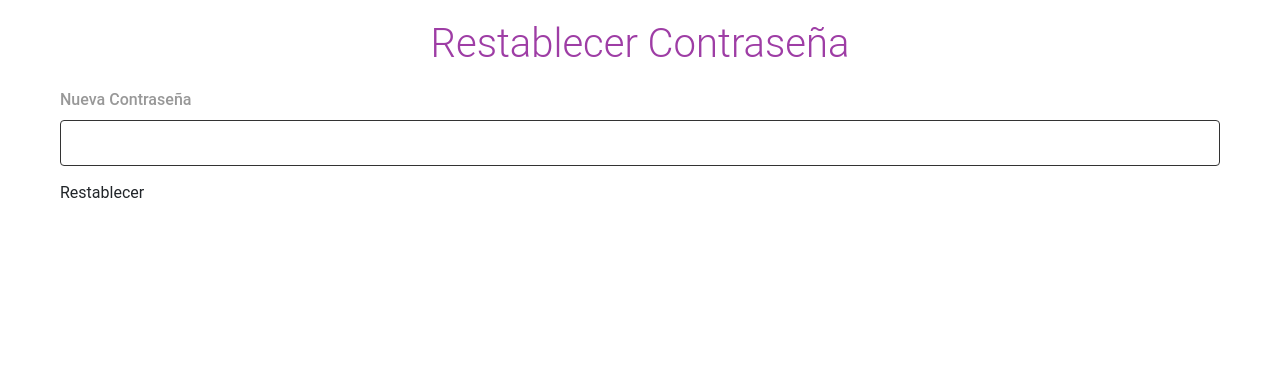
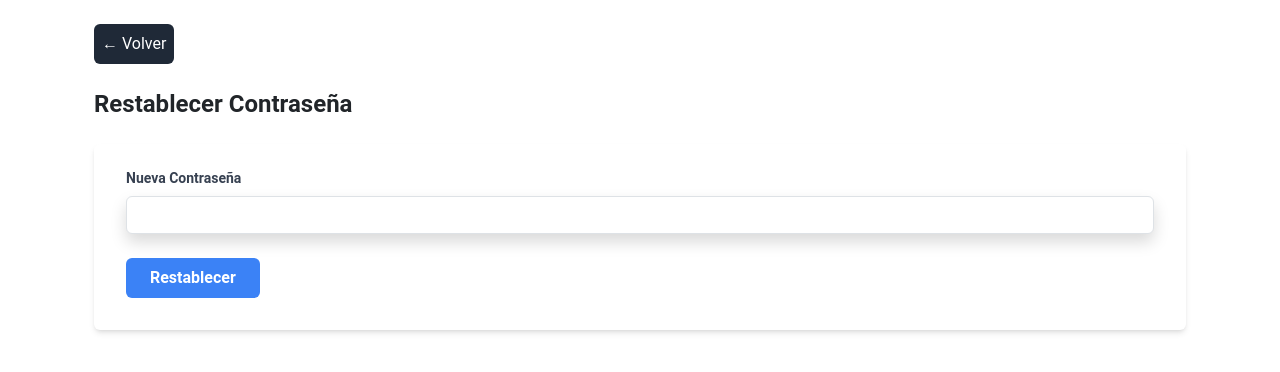
Before and after one commit to GomezFabricio/aXsFitt, a React (Vite) app in the folder client/: page /reset-password in a window 1280 px wide. Shown: the top 372 px of the page. Built offline with nearby package versions, Linux system fonts and the light colour scheme; no server answers.

Commit message:
Update server port, enable authentication middleware, and enhance navigation in inactive lists with back buttons

```diff
--- a/client/src/components/Navbar/Navbar.jsx
+++ b/client/src/components/Navbar/Navbar.jsx
@@ -83,7 +83,7 @@ const NavBar = () => {
                 <ul className="space-y-4 p-4">
                     {menuOptions.length > 0 ? (
                         menuOptions.map((option, index) => (
-                            <li key={index} className="hover:bg-gray-700 rounded px-2 py-1">
+                            <li key={index} className="hover:bg-gray-700 rounded px-4 py-2 border border-gray-600">
                                 <Link to={`/${option.toLowerCase().replace(/\s/g, '-')}`} className="text-white no-underline hover:text-gray-300">
                                     {option}
                                 </Link>
@@ -97,7 +97,7 @@ const NavBar = () => {
                     {user && (
                         <div>
                             <button
-                                className="w-full text-left px-2 py-1 bg-gray-700 rounded hover:bg-gray-600"
+                                className="w-full text-left px-4 py-2 bg-gray-700 rounded hover:bg-gray-600"
                                 onClick={toggleDropdown}
                             >
                                 {user.firstName} {user.lastName}
@@ -110,7 +110,7 @@ const NavBar = () => {
                                     )}
                                     <button
                                         onClick={handleLogout}
-                                        className="w-full text-left bg-red-500 rounded px-2 py-1 hover:bg-red-600"
+                                        className="w-full text-left bg-red-500 rounded px-4 py-2 hover:bg-red-600"
                                     >
                                         Salir
                                     </button>
--- a/client/src/pages/RequestPasswordReset/RequestPasswordReset.jsx
+++ b/client/src/pages/RequestPasswordReset/RequestPasswordReset.jsx
@@ -1,9 +1,11 @@
 import React, { useState } from 'react';
 import axios from 'axios';
+import { useNavigate } from 'react-router-dom';
 
 const RequestPasswordReset = () => {
     const [email, setEmail] = useState('');
     const [message, setMessage] = useState('');
+    const navigate = useNavigate();
 
     const handleSubmit = async (e) => {
         e.preventDefault();
@@ -17,21 +19,27 @@ const RequestPasswordReset = () => {
     };
 
     return (
-        <div className="container-page">
-            <h1>Recuperación de Contraseña</h1>
-            <form onSubmit={handleSubmit}>
-                <div className="form-group">
-                    <label>Email</label>
+        <div className="container mx-auto p-4">
+            <button onClick={() => navigate(-1)} className="mb-4 p-2 bg-gray-800 text-white rounded">
+                ← Volver
+            </button>
+            <h1 className="text-2xl font-bold mb-4">Recuperación de Contraseña</h1>
+            <form onSubmit={handleSubmit} className="bg-white shadow-md rounded px-8 pt-6 pb-8 mb-4">
+                <div className="mb-4">
+                    <label className="block text-gray-700 text-sm font-bold mb-2">Email</label>
                     <input
                         type="email"
                         value={email}
                         onChange={(e) => setEmail(e.target.value)}
                         required
+                        className="shadow appearance-none border rounded w-full py-2 px-3 text-gray-700 leading-tight focus:outline-none focus:shadow-outline"
                     />
                 </div>
-                <button type="submit">Enviar</button>
+                <button type="submit" className="bg-blue-500 hover:bg-blue-700 text-white font-bold py-2 px-4 rounded focus:outline-none focus:shadow-outline">
+                    Enviar
+                </button>
             </form>
-            {message && <p>{message}</p>}
+            {message && <p className="text-red-500 text-xs italic">{message}</p>}
         </div>
     );
 };
--- a/client/src/pages/ResetPassword/ResetPassword.jsx
+++ b/client/src/pages/ResetPassword/ResetPassword.jsx
@@ -29,21 +29,27 @@ const ResetPassword = () => {
     };
 
     return (
-        <div className="container-page">
-            <h1>Restablecer Contraseña</h1>
-            <form onSubmit={handleSubmit}>
-                <div className="form-group">
-                    <label>Nueva Contraseña</label>
+        <div className="container mx-auto p-4">
+            <button onClick={() => navigate(-1)} className="mb-4 p-2 bg-gray-800 text-white rounded">
+                ← Volver
+            </button>
+            <h1 className="text-2xl font-bold mb-4">Restablecer Contraseña</h1>
+            <form onSubmit={handleSubmit} className="bg-white shadow-md rounded px-8 pt-6 pb-8 mb-4">
+                <div className="mb-4">
+                    <label className="block text-gray-700 text-sm font-bold mb-2">Nueva Contraseña</label>
                     <input
                         type="password"
                         value={newPassword}
                         onChange={(e) => setNewPassword(e.target.value)}
                         required
+                        className="shadow appearance-none border rounded w-full py-2 px-3 text-gray-700 leading-tight focus:outline-none focus:shadow-outline"
                     />
                 </div>
-                <button type="submit">Restablecer</button>
+                <button type="submit" className="bg-blue-500 hover:bg-blue-700 text-white font-bold py-2 px-4 rounded focus:outline-none focus:shadow-outline">
+                    Restablecer
+                </button>
             </form>
-            {message && <p>{message}</p>}
+            {message && <p className="text-red-500 text-xs italic">{message}</p>}
 
             <Modal show={modalIsOpen} onHide={closeModal} centered>
                 <Modal.Header closeButton>
--- a/client/src/pages/clientes/ClientesInactivosList/ClientesInactivosList.jsx
+++ b/client/src/pages/clientes/ClientesInactivosList/ClientesInactivosList.jsx
@@ -1,4 +1,5 @@
 import React, { useEffect, useState } from 'react';
+import { useNavigate } from 'react-router-dom';
 import { getClientesInactivosRequest, activateClienteRequest } from '../../../api/clientes.api';
 import SearchInput, { createFilter } from 'react-search-input';
 import ClientesInactivosTable from '../../../components/ClientesInactivosTable/ClientesInactivosTable';
@@ -9,6 +10,7 @@ const KEYS_TO_FILTERS = ['persona_nombre', 'persona_apellido', 'persona_dni', 'p
 const ClientesInactivosList = () => {
     const [clientes, setClientes] = useState([]);
     const [searchTerm, setSearchTerm] = useState('');
+    const navigate = useNavigate();
 
     useEffect(() => {
         async function loadClientesInactivos() {
@@ -32,6 +34,9 @@ const ClientesInactivosList = () => {
     return (
         <div className="container-page">
             <div className="header">
+                <button onClick={() => navigate(-1)} className="mb-4 p-2 bg-gray-800 text-white rounded">
+                    ← Volver
+                </button>
                 <h1>Clientes Inactivos</h1>
             </div>
 
--- a/client/src/pages/usuarios/UsuariosInactivosList/UsuariosInactivosList.jsx
+++ b/client/src/pages/usuarios/UsuariosInactivosList/UsuariosInactivosList.jsx
@@ -1,4 +1,5 @@
 import React, { useEffect, useState } from 'react';
+import { useNavigate } from 'react-router-dom';
 import { getUsuariosInactivosRequest, activateUsuarioRequest } from '../../../api/usuarios.api';
 import SearchInput, { createFilter } from 'react-search-input';
 import UsuariosInactivosTable from '../../../components/UsuariosInactivosTable/UsuariosInactivosTable';
@@ -9,6 +10,7 @@ const KEYS_TO_FILTERS = ['persona_nombre', 'persona_apellido', 'persona_dni', 'u
 const UsuariosInactivosList = () => {
     const [usuarios, setUsuarios] = useState([]);
     const [searchTerm, setSearchTerm] = useState('');
+    const navigate = useNavigate();
 
     useEffect(() => {
         async function loadUsuariosInactivos() {
@@ -41,6 +43,9 @@ const UsuariosInactivosList = () => {
     return (
         <div className="container-page">
             <div className="header">
+                <button onClick={() => navigate(-1)} className="mb-4 p-2 bg-gray-800 text-white rounded">
+                    ← Volver
+                </button>
                 <h1>Usuarios Inactivos</h1>
             </div>
 
--- a/client/src/pages/vendedores/VendedoresInactivosList/VendedoresInactivosList.jsx
+++ b/client/src/pages/vendedores/VendedoresInactivosList/VendedoresInactivosList.jsx
@@ -1,4 +1,5 @@
 import React, { useEffect, useState } from 'react';
+import { useNavigate } from 'react-router-dom';
 import { getVendedoresInactivosRequest, activateVendedorRequest } from '../../../api/vendedores.api';
 import SearchInput, { createFilter } from 'react-search-input';
 import VendedoresInactivosTable from '../../../components/VendedoresInactivosTable/VendedoresInactivosTable';
@@ -9,6 +10,7 @@ const KEYS_TO_FILTERS = ['nombre', 'apellido', 'dni', 'email']; // Campos a filt
 const VendedoresInactivosList = () => {
     const [vendedoresInactivos, setVendedoresInactivos] = useState([]);
     const [searchTerm, setSearchTerm] = useState('');
+    const navigate = useNavigate();
 
     const loadVendedoresInactivos = async () => {
         try {
@@ -37,7 +39,12 @@ const VendedoresInactivosList = () => {
 
     return (
         <div className="container-page">
-            <h1>Vendedores Inactivos</h1>
+            <div className="header">
+                <button onClick={() => navigate(-1)} className="mb-4 p-2 bg-gray-800 text-white rounded">
+                    ← Volver
+                </button>
+                <h1>Vendedores Inactivos</h1>
+            </div>
 
             <h2>En esta sección podrás ver y gestionar los vendedores inactivos.</h2>
 
--- a/client/src/pages/vendedores/VendedoresList/VendedoresList.jsx
+++ b/client/src/pages/vendedores/VendedoresList/VendedoresList.jsx
@@ -31,18 +31,18 @@ const VendedoresList = () => {
     navigate('/vendedores/inactivos'); // Navegamos a la página de vendedores inactivos
   };
 
-  const handleAgregarClick = () => {
+  /* const handleAgregarClick = () => {
     navigate('/create-vendedor'); // Navegamos a la página de agregar un nuevo vendedor
-  };
+  }; */
 
   return (
     <div className="container-page">
       <div className="header">
         <h1>Vendedores</h1>
         <div className="buttons-container">
-          <button className="agregar-button" onClick={handleAgregarClick}>
+          {/* <button className="agregar-button" onClick={handleAgregarClick}>
             Agregar Vendedor
-          </button>
+          </button> */}
           <button className="inactivos-button" onClick={handleInactivosClick}>
             Ver Inactivos
           </button>
--- a/client/vite.config.js
+++ b/client/vite.config.js
@@ -7,7 +7,7 @@ import autoprefixer from 'autoprefixer';
 export default defineConfig({
   plugins: [react()],
   server: {
-    port: 5173,
+    port: 5174,
     https: {
       key: fs.readFileSync('../certificates/server.key'),
       cert: fs.readFileSync('../certificates/server.crt'),
```
Also changed, not shown: client/src/pages/RequestPasswordReset/RequestPasswordReset.css (deleted), client/src/pages/ResetPassword/ResetPassword.css (deleted), 2 other files (tests, documents, lock files or other folders).
